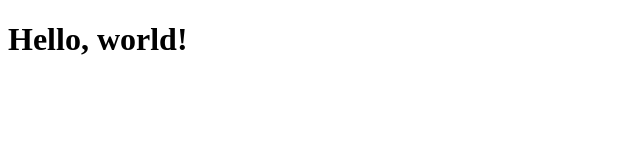
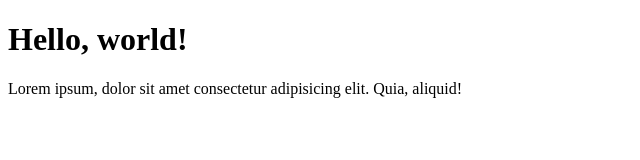
Before and after one commit to radytrainer/rady-cv, a plain HTML site: page index.html in a window 1280 px wide. Shown: the whole page, without its empty margins (0-640 px from the left). Drawn offline with Linux system fonts and the light colour scheme.

Commit message:
add paragraph

```diff
--- a/index.html
+++ b/index.html
@@ -4,9 +4,10 @@
     <meta charset="UTF-8">
     <meta http-equiv="X-UA-Compatible" content="IE=edge">
     <meta name="viewport" content="width=device-width, initial-scale=1.0">
-    <title>Document</title>
+    <title>Rady CV</title>
 </head>
 <body>
     <h1>Hello, world!</h1>
+    <p>Lorem ipsum, dolor sit amet consectetur adipisicing elit. Quia, aliquid!</p>
 </body>
 </html>
```
